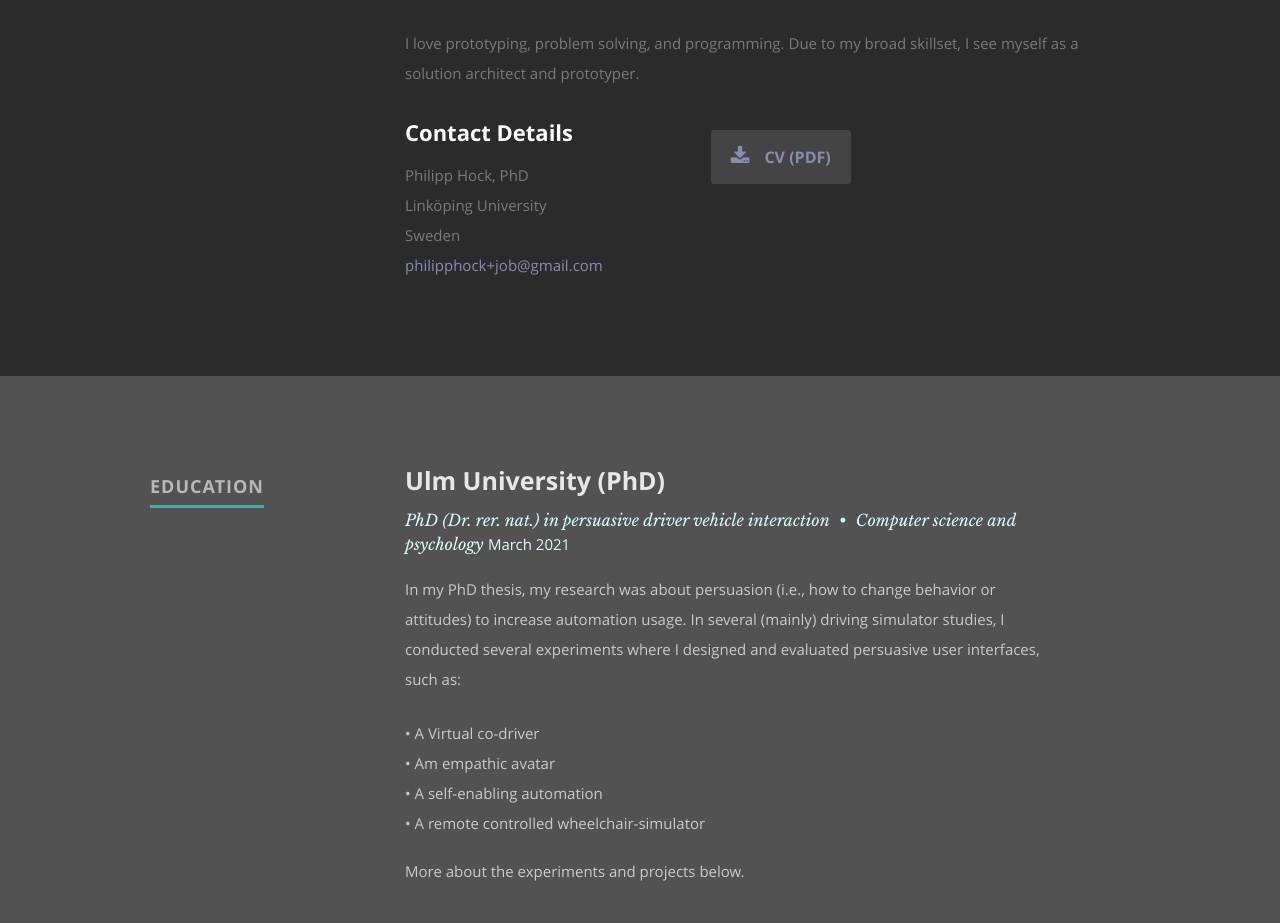
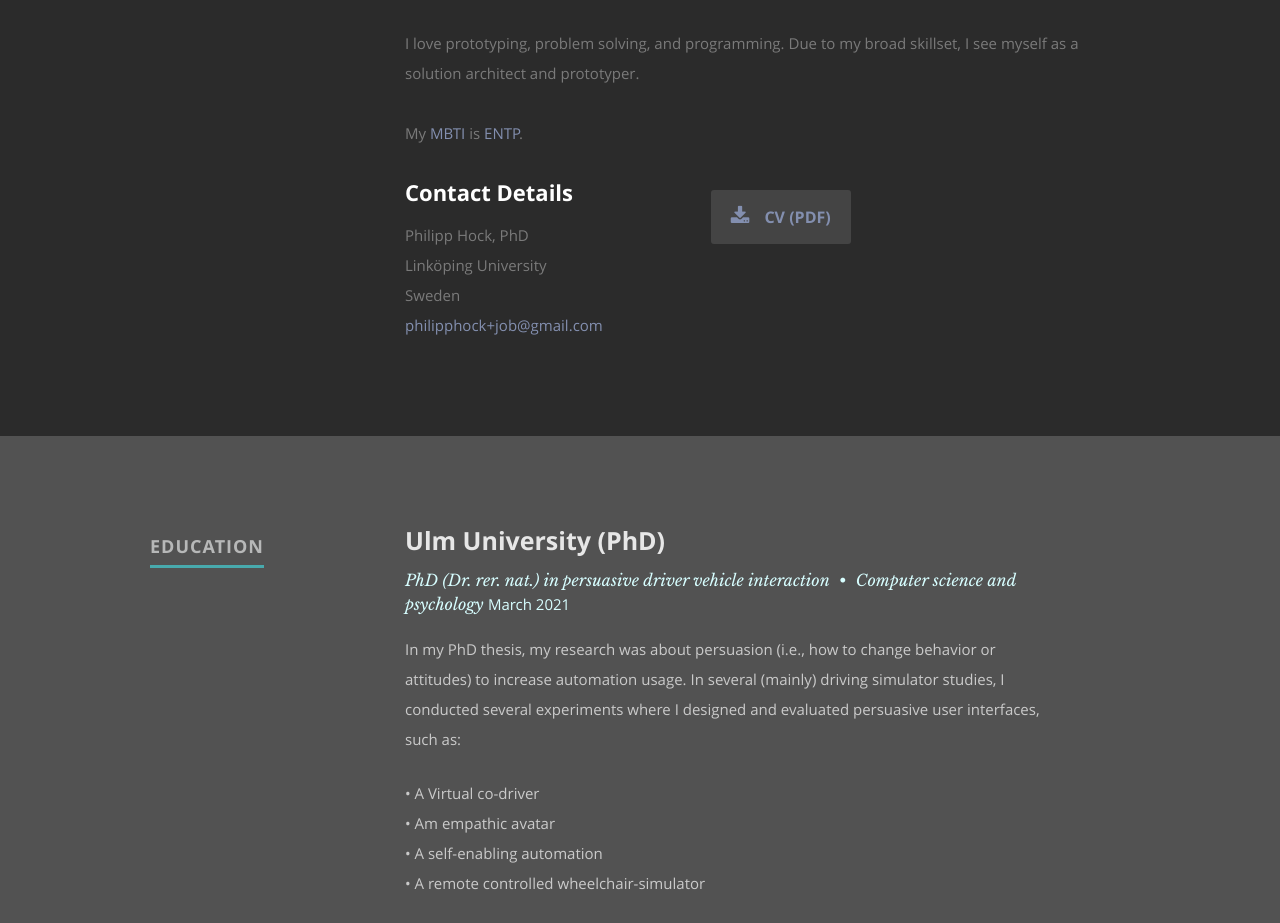
Before and after one commit to philipphock/philipphock.github.io, a plain HTML site: page index.html in a window 1280 px wide. Shown: the part 1240-2163 px from the top of the page. Drawn offline with nearby package versions, Linux system fonts and the light colour scheme.

Commit message:
mbti added

```diff
--- a/index.html
+++ b/index.html
@@ -118,7 +118,8 @@
                You can find my publication <a href="https://scholar.google.de/citations?user=Ba6WkGwAAAAJ&hl=de" target="_blank">here</a>.
                <br><br>
                I love prototyping, problem solving, and programming. Due to my broad skillset, I see myself as a solution architect and prototyper.
-
+               <br><br>
+               My <a href="" target="_blank">MBTI</a> is <a href="https://www.16personalities.com/entp-personality" target="_blank">ENTP</a>.
 
 
             </p>
```
